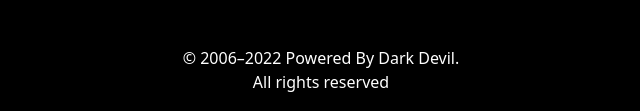
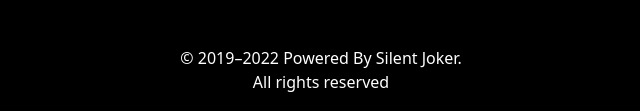
Before and after one commit to MuhammadAshiq64/6Network-website, a plain HTML site: page index.html in a window 1280 px wide. Shown: the part 4392-4503 px from the top of the page, 319-959 px from the left. Drawn offline with Linux system fonts and the light colour scheme; files that its build step writes are made by us from their sources.

Commit message:
change footer text

```diff
--- a/index.html
+++ b/index.html
@@ -324,7 +324,7 @@
         <u>Youtube</u>&nbsp;&nbsp;&nbsp;&nbsp;&nbsp;
     </p><br><br>
 
-    <p class="center">© 2006–2022 Powered By Dark Devil. <br> All rights reserved</p>
+    <p class="center">© 2019–2022 Powered By Silent Joker. <br> All rights reserved</p>
 
 
 
```
